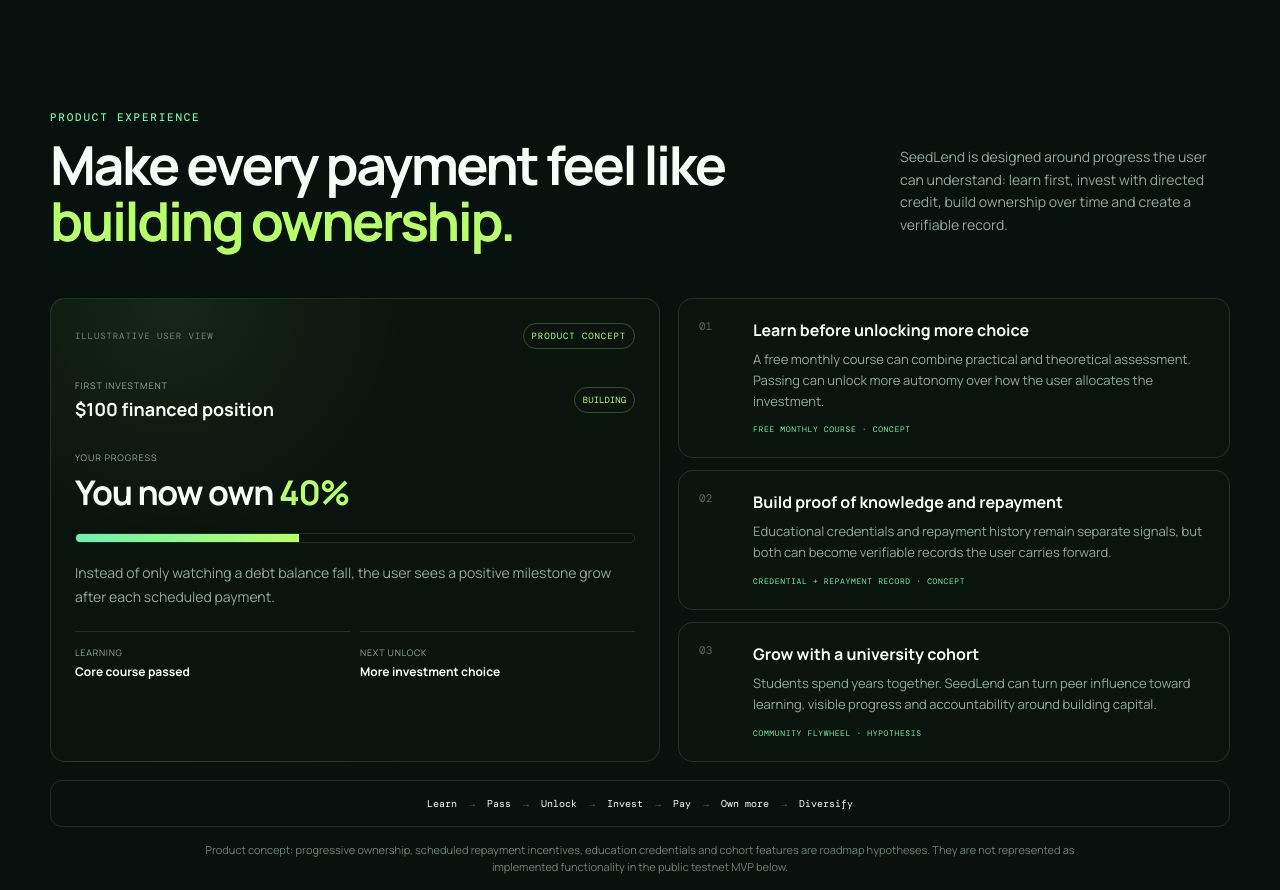
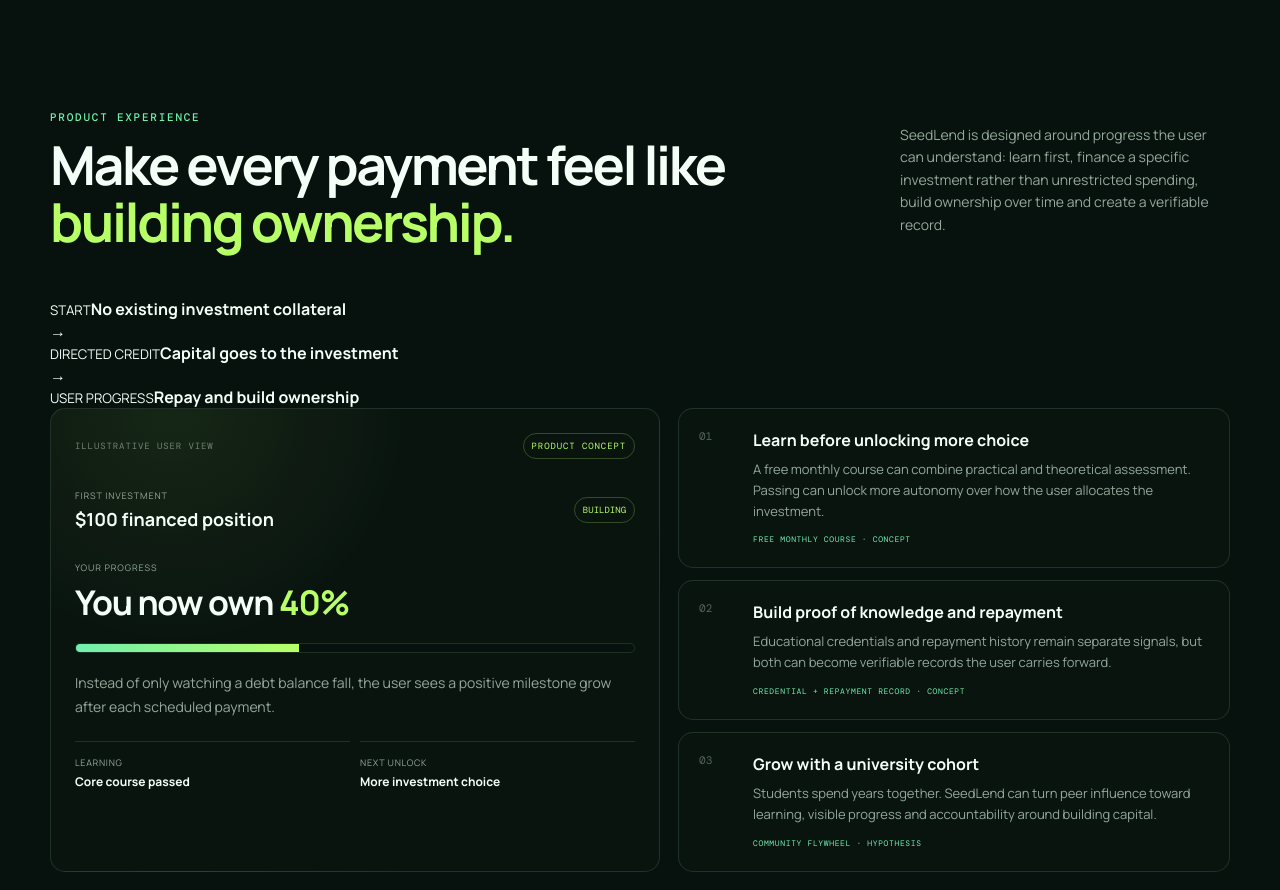
Before and after one commit to SergioBenaR/seedlend, a website: page app/index.html in a window 1280 px wide. Shown: the part 1000-1890 px from the top of the page. Drawn offline with nearby package versions, Linux system fonts and the light colour scheme.

Commit message:
feat: clarify directed investment flow in product concept

```diff
--- a/app/index.html
+++ b/app/index.html
@@ -23,7 +23,15 @@
           <div class="section-kicker">PRODUCT EXPERIENCE</div>
           <h2>Make every payment feel like <span>building ownership.</span></h2>
         </div>
-        <p>SeedLend is designed around progress the user can understand: learn first, invest with directed credit, build ownership over time and create a verifiable record.</p>
+        <p>SeedLend is designed around progress the user can understand: learn first, finance a specific investment rather than unrestricted spending, build ownership over time and create a verifiable record.</p>
+      </div>
+
+      <div class="capital-flow" aria-label="SeedLend directed investment flow">
+        <div><small>START</small><strong>No existing investment collateral</strong></div>
+        <b>→</b>
+        <div><small>DIRECTED CREDIT</small><strong>Capital goes to the investment</strong></div>
+        <b>→</b>
+        <div><small>USER PROGRESS</small><strong>Repay and build ownership</strong></div>
       </div>
 
       <div class="product-layout">
```
